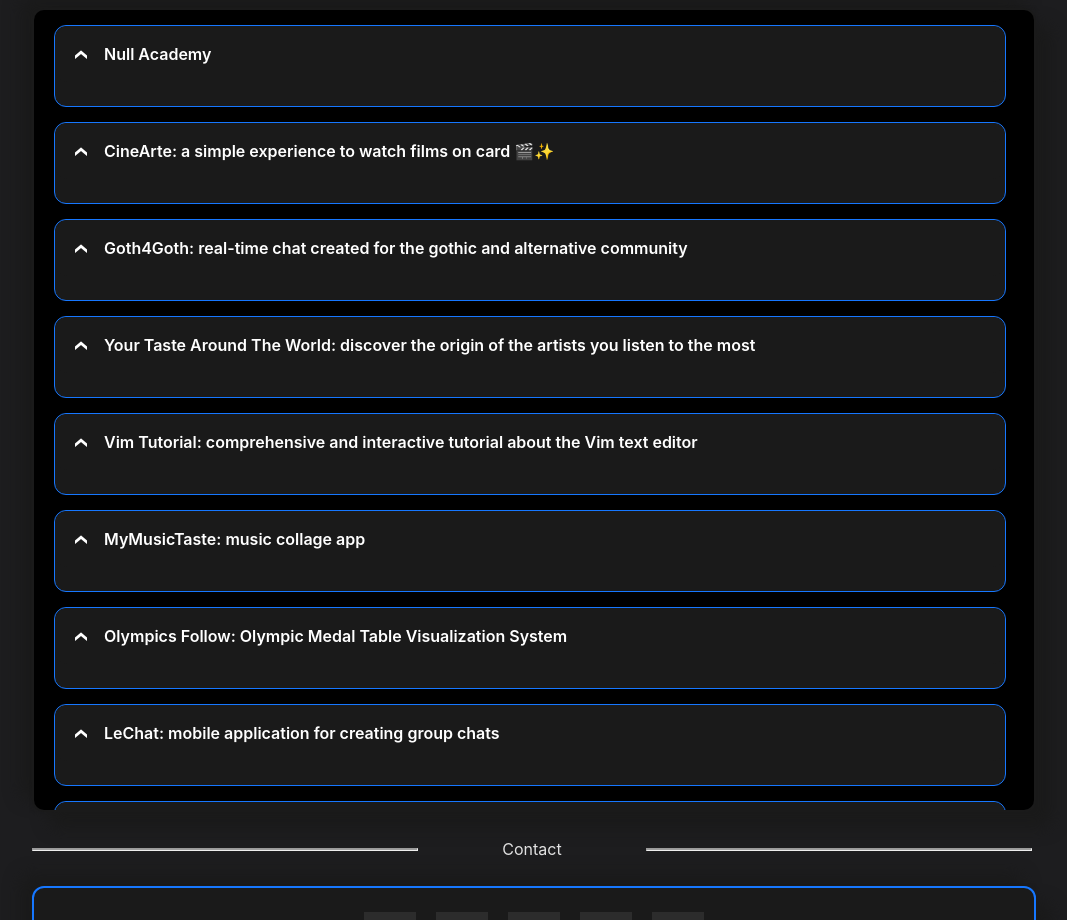
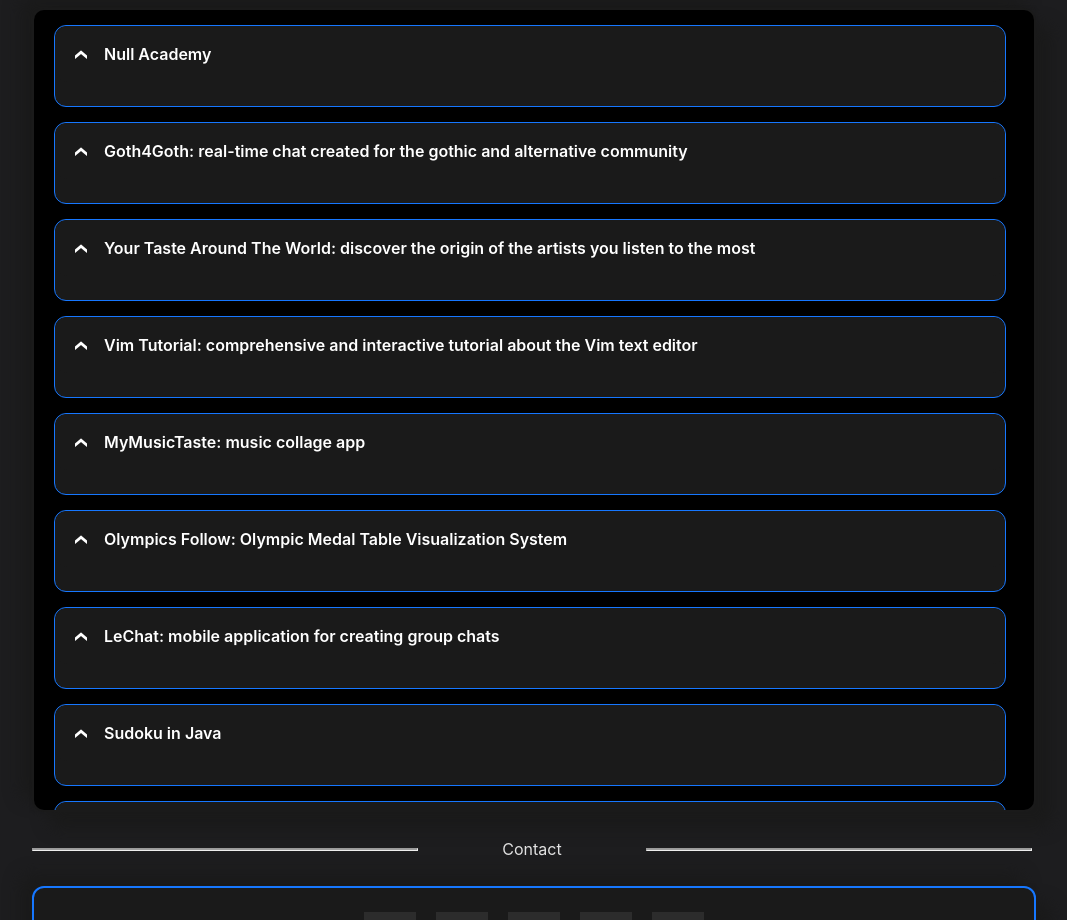
Before and after one commit to vlopess/PersonalSite, a React (Vite) app: page / in a window 1280 px wide. Shown: the part 1960-2880 px from the top of the page, without its empty margins (108-1175 px from the left). Built offline with nearby package versions, Linux system fonts and the light colour scheme.

Commit message:
Update ContentHome.jsx

```diff
--- a/src/components/ContentHome/ContentHome.jsx
+++ b/src/components/ContentHome/ContentHome.jsx
@@ -179,7 +179,7 @@ export const ContentHome = () => {
                                         </div>
                                     </div>
                                 </DropDownProjects>
-                                <DropDownProjects
+{/*                                 <DropDownProjects
                                     id={"cineArteID"}
                                     title={<Translator path="projeto.cineArte.title"/>}>
                                     <SlideShow id={"cineArte"}>
@@ -204,7 +204,7 @@ export const ContentHome = () => {
                                             <ButtonWeb url={"https://cinearte.netlify.app/"}/>
                                         </div>
                                     </div>
-                                </DropDownProjects>
+                                </DropDownProjects> */}
                                 <DropDownProjects
                                     id={"Goth4GothID"}
                                     title={<Translator path="projeto.Goth4Goth.title"/>}>
```
